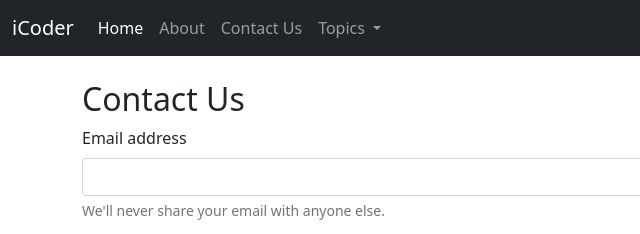
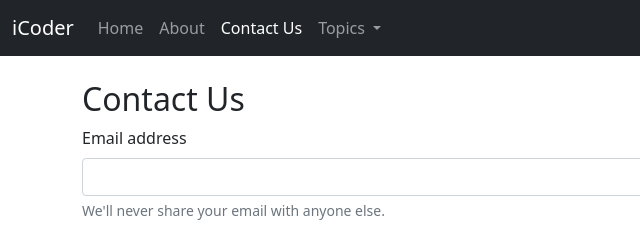
Before and after one commit to dayanandanandani/iCoder.github.io, a plain HTML site: page contact.html in a window 1280 px wide. Shown: the top 234 px of the page, 0-640 px from the left. Drawn offline with nearby package versions, Linux system fonts and the light colour scheme.

Commit message:
Update contact.html

```diff
--- a/contact.html
+++ b/contact.html
@@ -26,14 +26,14 @@
             <div class="collapse navbar-collapse" id="navbarSupportedContent">
                 <ul class="navbar-nav me-auto mb-2 mb-lg-0">
                     <li class="nav-item">
-                        <a class="nav-link active" aria-current="page" href="/iCoder.github.io/index.html">Home</a>
+                        <a class="nav-link" aria-current="page" href="/iCoder.github.io/index.html">Home</a>
                     </li>
                     <li class="nav-item">
                         <a class="nav-link" href="/iCoder.github.io/about.html">About</a>
                     </li>
 
                     <li class="nav-item">
-                        <a class="nav-link" href="/iCoder.github.io/contact.html">Contact Us</a>
+                        <a class="nav-link active" href="/iCoder.github.io/contact.html">Contact Us</a>
                     </li>
 
                     <li class="nav-item dropdown">
```
